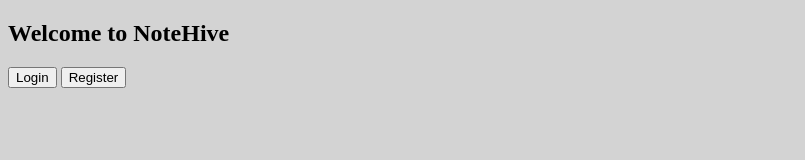
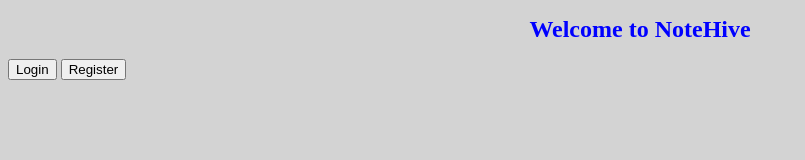
Before and after one commit to Madhavkannank/Notehive, a plain HTML site: page index.html in a window 1280 px wide. Shown: the whole page, without its empty margins (0-805 px from the left). Drawn offline with Linux system fonts and the light colour scheme.

Commit message:
Update index.html

```diff
--- a/index.html
+++ b/index.html
@@ -6,8 +6,15 @@
     <link rel="stylesheet" href="styles.css">
 </head>
 <body>
-    <h2>Welcome to NoteHive</h2>
-    <button onclick="window.location.href='login.html'">Login</button>
-    <button onclick="window.location.href='register.html'">Register</button>
+    <header class="navbar">
+        <h1>Welcome to NoteHive</h1>
+    </header>
+
+    <main class="container">
+        <div class="button-container">
+            <button class="btn-primary" onclick="window.location.href='login.html'">Login</button>
+            <button class="btn-secondary" onclick="window.location.href='register.html'">Register</button>
+        </div>
+    </main>
 </body>
 </html>
```
